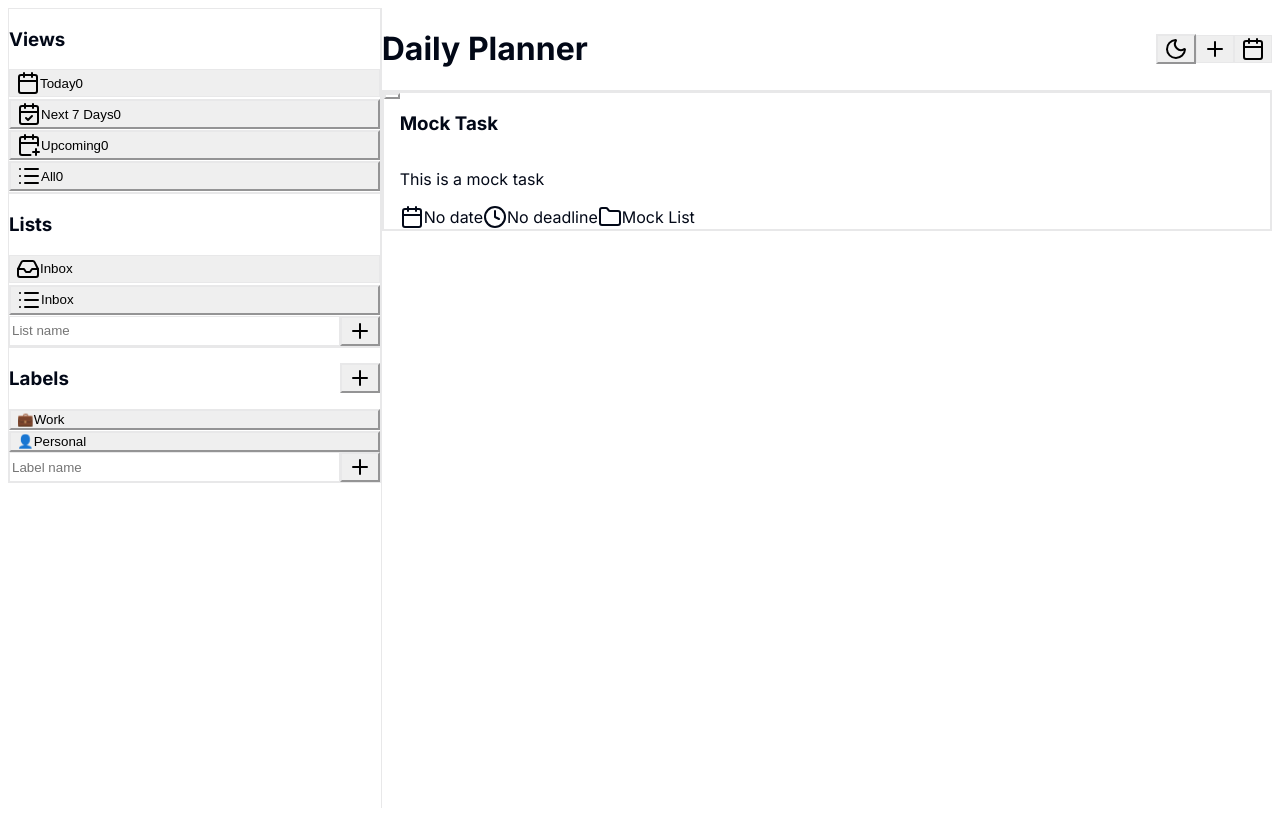
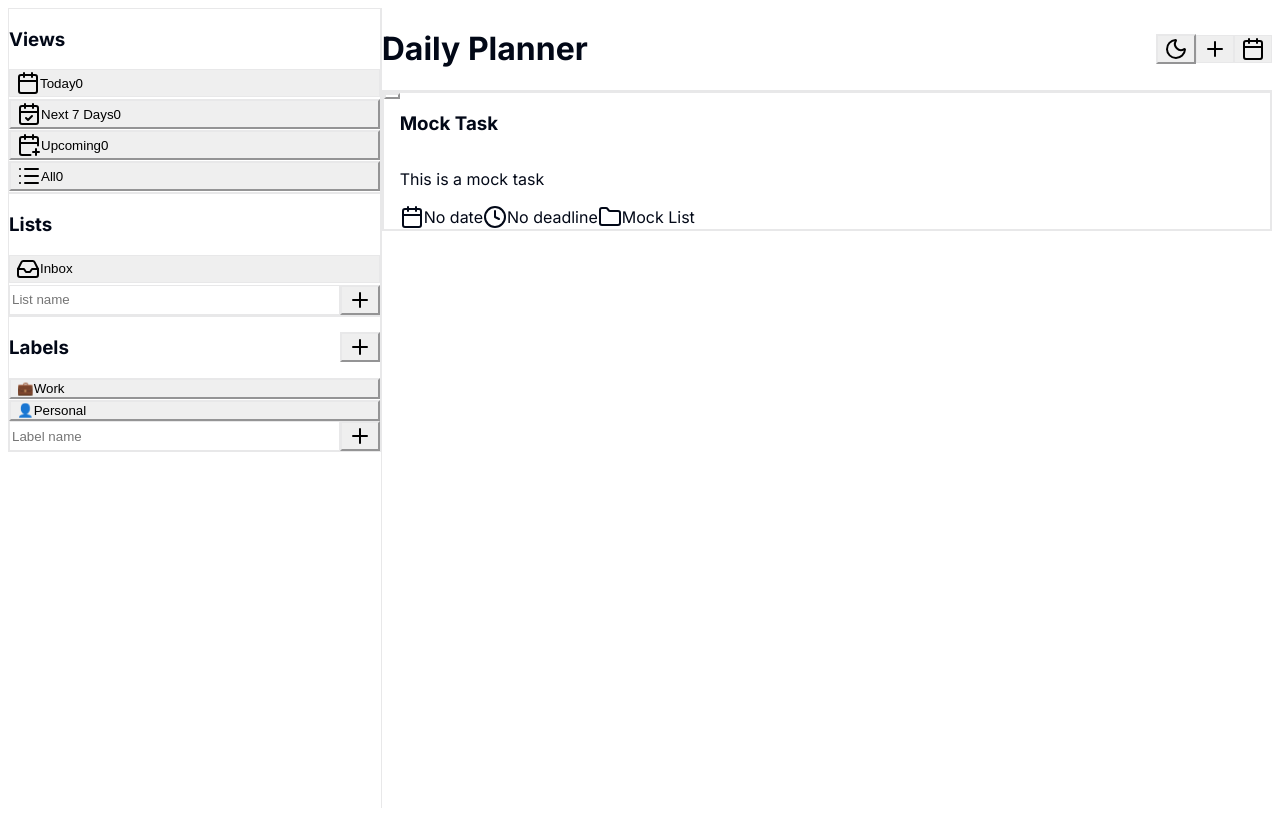
Before and after one commit to lassestilvang/todo-nemotron-3-super, a Next.js app: page / in a window 1280 px wide. Built offline with nearby package versions, Linux system fonts and the light colour scheme.

Commit message:
Fix Inbox rendered twice (hardcoded + from lists.map)

```diff
--- a/components/Sidebar.tsx
+++ b/components/Sidebar.tsx
@@ -126,7 +126,7 @@ export default function Sidebar() {
                  </span>
                </Button>
                {/* Add other lists here */}
-                {lists.map((list) => (
+                {lists.filter(l => l.id !== 'inbox').map((list) => (
                   <Button
                     key={list.id}
                     variant="default"
```
